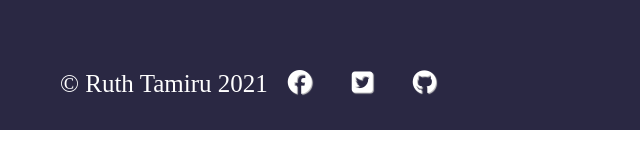
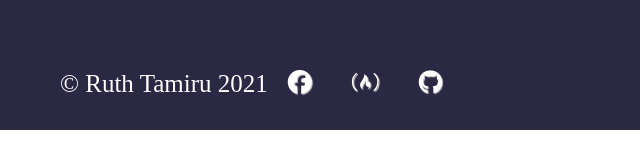
Before and after one commit to ruthtamiru77/Personal-Website, a plain HTML site: page index.html in a window 1280 px wide. Shown: the part 2836-2991 px from the top of the page, 0-640 px from the left. Drawn offline with Linux system fonts and the light colour scheme.

Commit message:
my first commit

```diff
--- a/index.html
+++ b/index.html
@@ -125,8 +125,8 @@
           <p class="copyright">© Ruth Tamiru 2021</p>
           <div><a href="https://www.facebook.com/ruth.tamiru.1" target="_blank" class="icons"><i
                 class="fab fa-facebook"></i></a></div>
-          <div><a href="https://twitter.com/?lang=en-gb" target="_blank" class="icons"><i
-                class="fab fa-twitter-square"></i></a></div>
+          <div><a href="https://www.freecodecamp.org/ruthtamiru" target="_blank" class="icons"><i class="fab fa-free-code-camp"></i></a></div>
+
 
           <div><a href="https://github.com/ruthtamiru77/cv" target="_blank" class="icons"><i
                 class="fab fa-github"></i></a></div>
```
